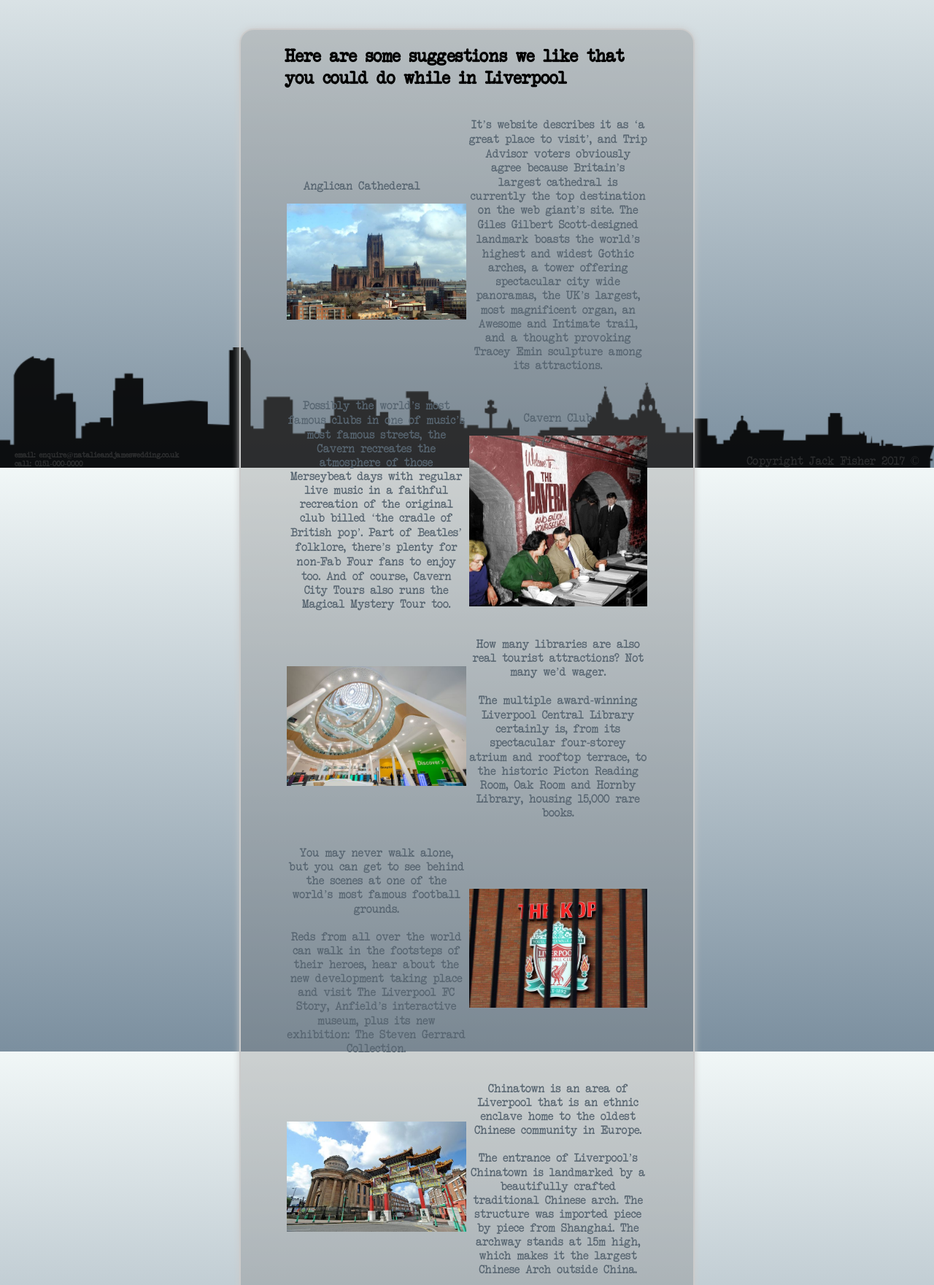
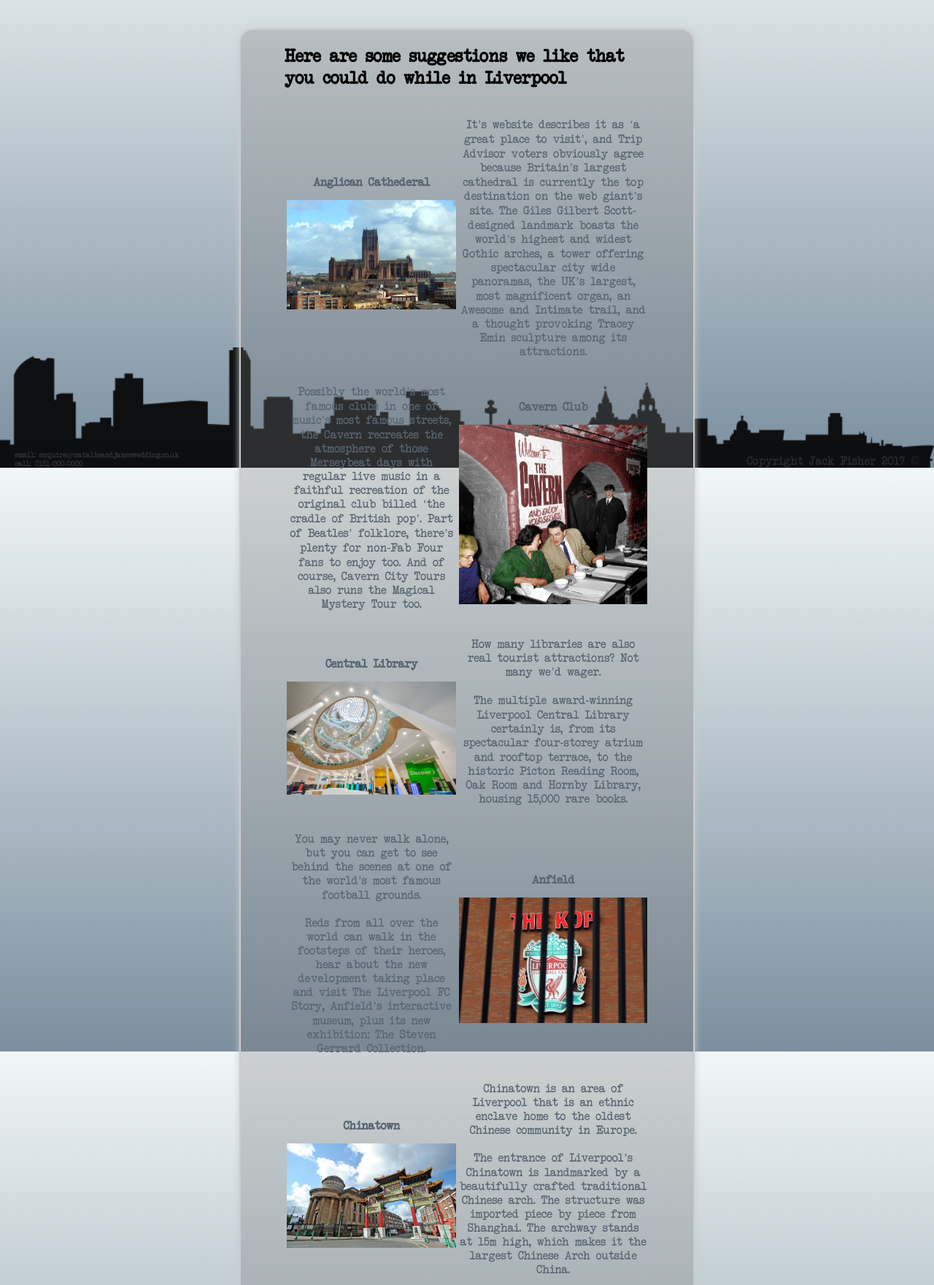
Before and after one commit to jdtechnology/njWedGit, a PHP site: page /liverpool in a window 1280 px wide. Shown: the part 159-1920 px from the top of the page at 73% size. Run offline with PHP 8.4, Linux system fonts and the light colour scheme.

Commit message:
Bolden title of image

```diff
--- a/includes/css/main.css
+++ b/includes/css/main.css
@@ -617,6 +617,7 @@
 	width: 100%;
 	height: 100%;
 }
+
 #livTable table {
 
 }
--- a/liverpool.php
+++ b/liverpool.php
@@ -40,7 +40,7 @@
             <table id="livTable">
               <tr>
                 <td>
-                  <p>Anglican Cathederal&nbsp;&nbsp;&nbsp;&nbsp;&nbsp;</p>
+                  <p><b>Anglican Cathederal</b></p>
                   <img src="includes/images/liverpool/cathederal_big.jpg">
                 </td>
                 <td>
@@ -54,12 +54,13 @@
                      Part of Beatles’ folklore, there’s plenty for non-Fab Four fans to enjoy too. And of course, Cavern City Tours also runs the Magical Mystery Tour too.</p>
                 </td>
                 <td>
-                  <p>Cavern Club</p>
+                  <p><b>Cavern Club</b></p>
                   <img src="includes/images/liverpool/cavernclub_big.jpg">
                 </td>
               </tr>
               <tr>
                 <td>
+                  <p><b>Central Library</b></p>
                   <img src="includes/images/liverpool/centrallib_big.jpg">
                 </td>
                 <td>
@@ -73,11 +74,13 @@
                   <br><br>Reds from all over the world can walk in the footsteps of their heroes, hear about the new development taking place and visit The Liverpool FC Story, Anfield’s interactive museum, plus its new exhibition: The Steven Gerrard Collection.</p>
                 </td>
                 <td>
+                  <p><b>Anfield</b></p>
                   <img src="includes/images/liverpool/anfield_big.jpg">
                 </td>
               </tr>
               <tr>
                 <td>
+                  <p><b>Chinatown</b></p>
                   <img src="includes/images/liverpool/chinatown_big.jpg">
                 </td>
                 <td>
@@ -92,11 +95,13 @@
                   <br>Combined, the company’s drivers have more than 200 years’ experience navigating the streets of Liverpool in Black Cabs.</p>
                 </td>
                 <td>
+                  <p><b>Beatles cab tour</b></p>
                   <img src="includes/images/liverpool/cabtour_big.jpg">
                 </td>
               </tr>
               <tr>
                 <td>
+                  <p><b>Maritime museum<b></p>
                   <img src="includes/images/liverpool/citytour_big.jpg">
                 </td>
                 <td>
```
